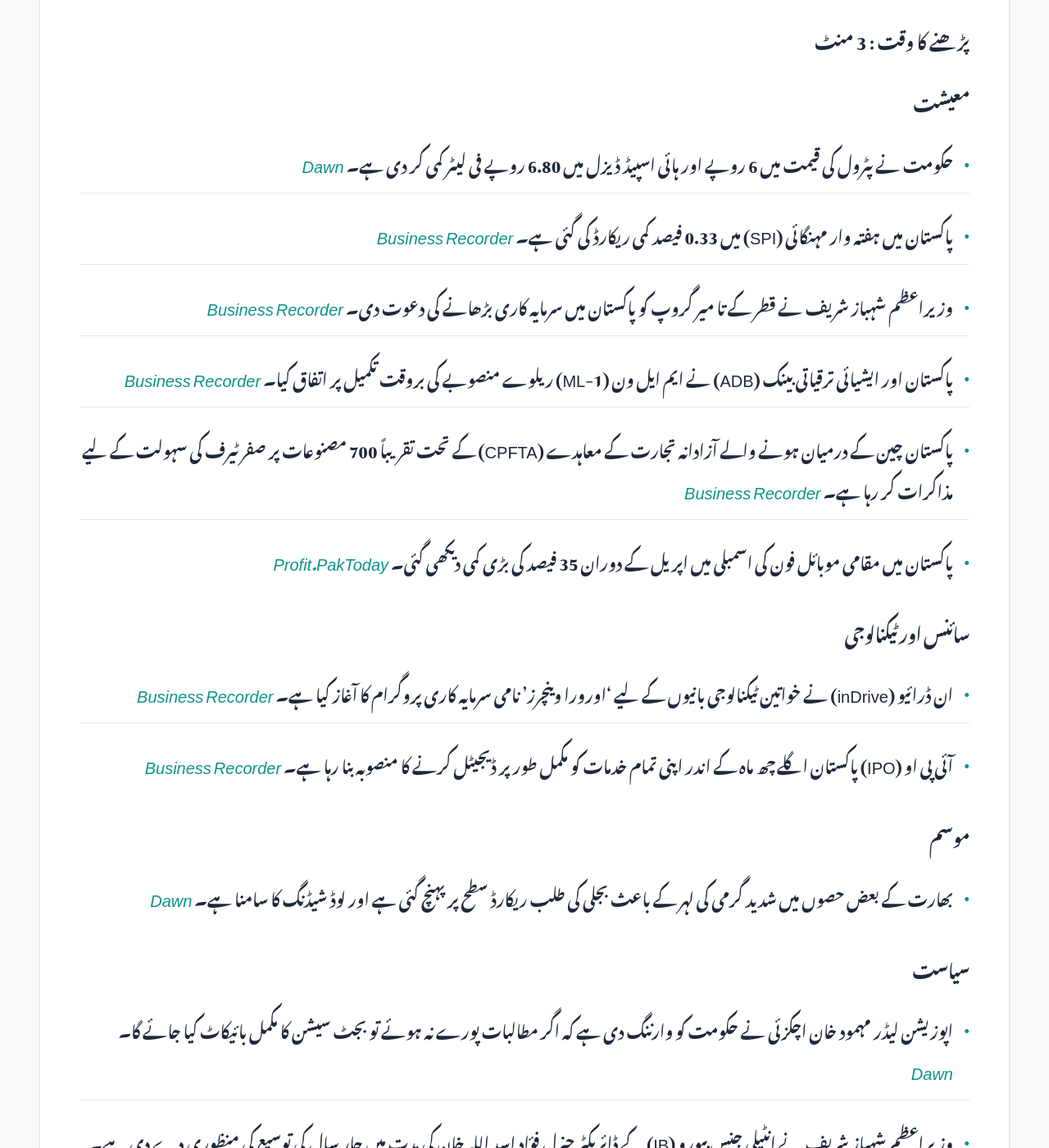
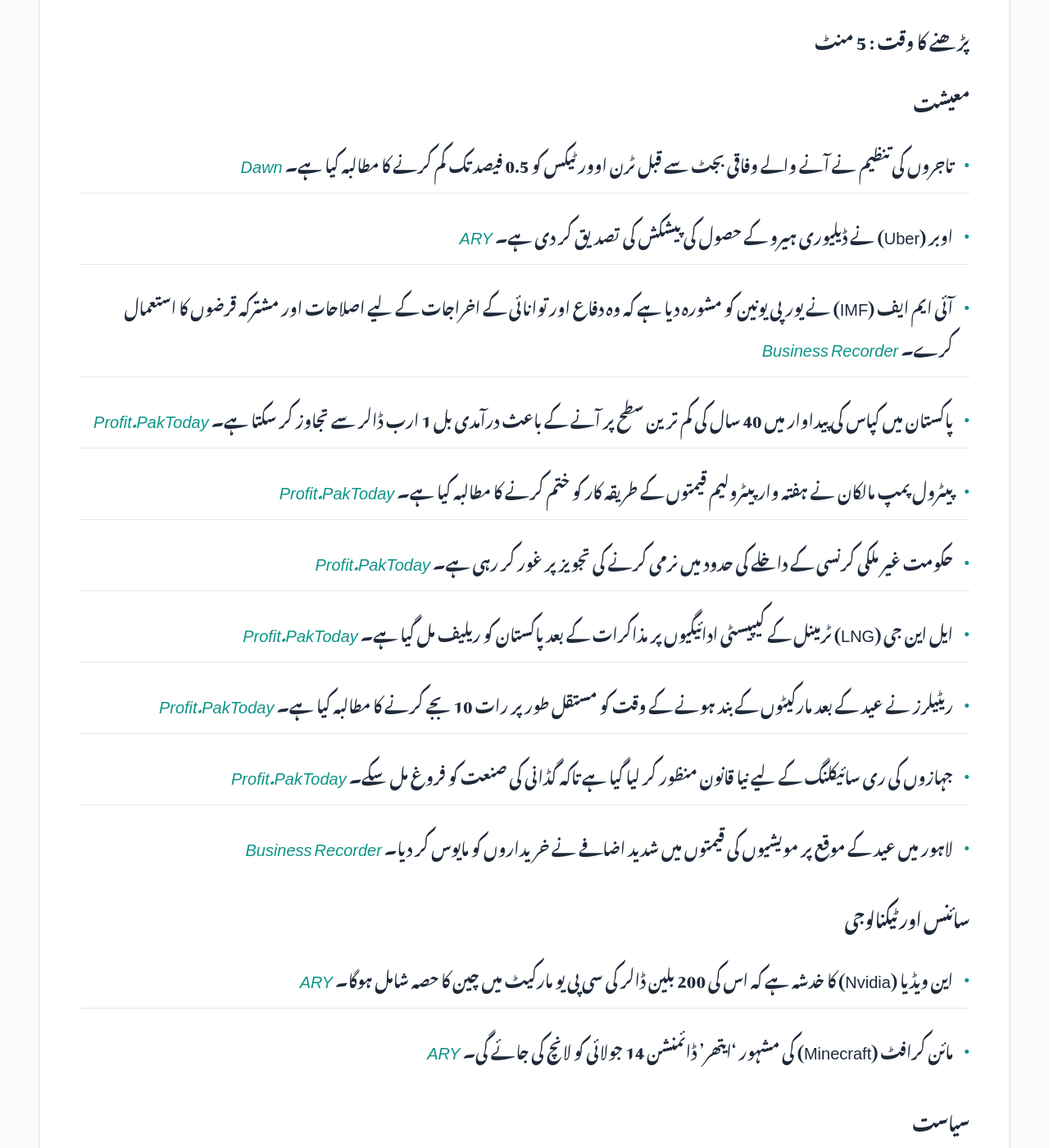
Before and after one commit to zsubzwary/news, a Jekyll site: the page built from ur/index.md, in a window 1280 px wide and 1400 px high, scrolled down 441 px. Shown: the whole window at 82% size. Built offline with Jekyll 4.4.1, drawn with Linux system fonts in a browser that asks for light colours; some web fonts are replaced; comment, search, counter and statistics services are not loaded; some of the changed text lies outside the part shown.

Commit message:
DateTime; 2026-05-24T04:11:28.446Z

```diff
--- a/ur/index.md
+++ b/ur/index.md
@@ -7,44 +7,57 @@ rtl: true
 
 پاکستان کی تازہ خبروں کا خلاصہ
 
- &lrm; 23-May-2026 09:10PKT
+ &lrm; 24-May-2026 09:11PKT
 
-پڑھنے کا وقت : 3 منٹ
+پڑھنے کا وقت : 5 منٹ
 
 ### معیشت
-- حکومت نے پٹرول کی قیمت میں 6 روپے اور ہائی اسپیڈ ڈیزل میں 6.80 روپے فی لیٹر کمی کر دی ہے۔ *[Dawn](https://www.dawn.com/news/2002321/govt-reduces-petrol-by-rs6-per-litre-high-speed-diesel-by-rs68)*
-- پاکستان میں ہفتہ وار مہنگائی (SPI) میں 0.33 فیصد کمی ریکارڈ کی گئی ہے۔ *[Business Recorder](https://www.brecorder.com/news/40422476/weekly-spi-inflation-down-033pc)*
-- وزیراعظم شہباز شریف نے قطر کے تا میر گروپ کو پاکستان میں سرمایہ کاری بڑھانے کی دعوت دی۔ *[Business Recorder](https://www.brecorder.com/news/40422482/pm-tells-qatars-taameer-group-steps-taken-to-remove-barriers-to-business-under-sifc)*
-- پاکستان اور ایشیائی ترقیاتی بینک (ADB) نے ایم ایل ون (ML-1) ریلوے منصوبے کی بروقت تکمیل پر اتفاق کیا۔ *[Business Recorder](https://www.brecorder.com/news/40422489/swift-implementation-of-main-line-1-railway-project-pakistan-adb-agree-on-timely-completion-of-documentation)*
-- پاکستان چین کے درمیان ہونے والے آزادانہ تجارت کے معاہدے (CPFTA) کے تحت تقریباً 700 مصنوعات پر صفر ٹیرف کی سہولت کے لیے مذاکرات کر رہا ہے۔ *[Business Recorder](https://www.brecorder.com/news/40422483/700-product-lines-under-the-proposed-cpfta-islamabad-seeks-unilateral-tariff-relief-from-beijing)*
-- پاکستان میں مقامی موبائل فون کی اسمبلی میں اپریل کے دوران 35 فیصد کی بڑی کمی دیکھی گئی۔ *[Profit.PakToday](https://profit.pakistantoday.com.pk/2026/05/22/local-mobile-phone-assembly-drops-35-in-april-as-demand-slows/)*
+- تاجروں کی تنظیم نے آنے والے وفاقی بجٹ سے قبل ٹرن اوور ٹیکس کو 0.5 فیصد تک کم کرنے کا مطالبہ کیا ہے۔ *[Dawn](https://www.dawn.com/news/2002563/traders-coalition-demands-turnover-tax-be-reduced-to-05pc)*
+- اوبر (Uber) نے ڈیلیوری ہیرو کے حصول کی پیشکش کی تصدیق کر دی ہے۔ *[ARY](https://arynews.tv/delivery-hero-confirms-takeover-offer-from-uber)*
+- آئی ایم ایف (IMF) نے یورپی یونین کو مشورہ دیا ہے کہ وہ دفاع اور توانائی کے اخراجات کے لیے اصلاحات اور مشترکہ قرضوں کا استعمال کرے۔ *[Business Recorder](https://www.brecorder.com/news/40422574/eu-must-reform-consolidate-use-joint-debt-to-cope-with-spending-needs-imf-says)*
+- پاکستان میں کپاس کی پیداوار میں 40 سال کی کم ترین سطح پر آنے کے باعث درآمدی بل 1 ارب ڈالر سے تجاوز کر سکتا ہے۔ *[Profit.PakToday](https://profit.pakistantoday.com.pk/2026/05/23/pakistans-cotton-import-bill-may-exceed-1-billion-as-output-falls-to-40-year-low/)*
+- پیٹرول پمپ مالکان نے ہفتہ وار پیٹرولیم قیمتوں کے طریقہ کار کو ختم کرنے کا مطالبہ کیا ہے۔ *[Profit.PakToday](https://profit.pakistantoday.com.pk/2026/05/23/fuel-dealers-ask-govt-to-scrap-weekly-price-mechanism/)*
+- حکومت غیر ملکی کرنسی کے داخلے کی حدود میں نرمی کرنے کی تجویز پر غور کر رہی ہے۔ *[Profit.PakToday](https://profit.pakistantoday.com.pk/2026/05/23/govt-reviews-proposal-to-relax-foreign-currency-inflow-limits/)*
+- ایل این جی (LNG) ٹرمینل کے کیپیسٹی ادائیگیوں پر مذاکرات کے بعد پاکستان کو ریلیف مل گیا ہے۔ *[Profit.PakToday](https://profit.pakistantoday.com.pk/2026/05/23/pakistan-secures-relief-on-lng-terminal-capacity-payments-after-negotiations-with-private-operators/)*
+- ریٹیلرز نے عید کے بعد مارکیٹوں کے بند ہونے کے وقت کو مستقل طور پر رات 10 بجے کرنے کا مطالبہ کیا ہے۔ *[Profit.PakToday](https://profit.pakistantoday.com.pk/2026/05/23/retailers-seek-permanent-10-pm-closing-time-after-eid-relaxation/)*
+- جہازوں کی ری سائیکلنگ کے لیے نیا قانون منظور کر لیا گیا ہے تاکہ گڈانی کی صنعت کو فروغ مل سکے۔ *[Profit.PakToday](https://profit.pakistantoday.com.pk/2026/05/23/pakistan-passes-ship-recycling-law-to-implement-hong-kong-convention-boost-gadani-industry/)*
+- لاہور میں عید کے موقع پر مویشیوں کی قیمتوں میں شدید اضافے نے خریداروں کو مایوس کر دیا۔ *[Business Recorder](https://www.brecorder.com/news/40422589/eid-buyers-hit-by-soaring-cattle-prices-in-lahore)*
 
 ### سائنس اور ٹیکنالوجی
-- ان ڈرائیو (inDrive) نے خواتین ٹیکنالوجی بانیوں کے لیے 'اورورا وینچرز' نامی سرمایہ کاری پروگرام کا آغاز کیا ہے۔ *[Business Recorder](https://www.brecorder.com/news/40422494/indrive-launches-aurora-ventures)*
-- آئی پی او (IPO) پاکستان اگلے چھ ماہ کے اندر اپنی تمام خدمات کو مکمل طور پر ڈیجیٹل کرنے کا منصوبہ بنا رہا ہے۔ *[Business Recorder](https://www.brecorder.com/news/40422495/ipo-pakistan-to-go-fully-digital-in-six-months)*
-
-### موسم
-- بھارت کے بعض حصوں میں شدید گرمی کی لہر کے باعث بجلی کی طلب ریکارڈ سطح پر پہنچ گئی ہے اور لوڈ شیڈنگ کا سامنا ہے۔ *[Dawn](https://www.dawn.com/news/2002287/india-battles-power-cuts-as-heatwave-boosts-electricity-demand-to-record)*
+- این ویڈیا (Nvidia) کا خدشہ ہے کہ اس کی 200 بلین ڈالر کی سی پی یو مارکیٹ میں چین کا حصہ شامل ہوگا۔ *[ARY](https://arynews.tv/nvidia-says-its-forecast-for-200-billion-cpu-market-includes-china)*
+- مائن کرافٹ (Minecraft) کی مشہور 'ایتھر' ڈائمنشن 14 جولائی کو لانچ کی جائے گی۔ *[ARY](https://arynews.tv/minecrafts-legendary-aether-dimension-comes-to-bedrock-as-aether-legends-launching-july-14)*
 
 ### سیاست
-- اپوزیشن لیڈر مہمود خان اچکزئی نے حکومت کو وارننگ دی ہے کہ اگر مطالبات پورے نہ ہوئے تو بجٹ سیشن کا مکمل بائیکاٹ کیا جائے گا۔ *[Dawn](https://www.dawn.com/news/2002438/meet-demands-or-face-budget-boycott-achakzai-tells-govt)*
-- وزیراعظم شہباز شریف نے انٹیلی جنس بیورو (IB) کے ڈائریکٹر جنرل فؤاد اسد اللہ خان کی مدت میں چار سال کی توسیع کی منظوری دے دی ہے۔ *[Dawn](https://www.dawn.com/news/2002416/pm-grants-four-year-extension-to-intelligence-bureau-chief)*
-- بلال بھٹو زرداری نے کراچی میں 39 کلومیٹر طویل شاہراہِ بھٹو ایکسپریس وے کا افتتاح کیا۔ *[Dawn](https://www.dawn.com/news/2002279/ppp-chairman-bilawal-bhutto-inaugurates-39km-long-shahrah-i-bhutto-linking-qayyumabad-to-m9-motorway)*
+- وزیر اعظم شہباز شریف کا چار روزہ سرکاری دورہ چین کا آغاز ہو گیا ہے۔ *[Dawn](https://www.dawn.com/news/2002474/pm-shehbaz-lands-in-hangzhou-kicking-off-4-day-china-visit)*
+- پی ٹی آئی (PTI) نے ملک گیر مظاہروں پر حکومتی کریک ڈاؤن کی سخت مذمت کی ہے۔ *[Dawn](https://www.dawn.com/news/2002660/pti-denounces-crackdown-on-nationwide-protest)*
+- پاکستان نے اقوام متحدہ میں یوکرین جنگ کے خاتمے کے لیے فوری جنگ بندی کا مطالبہ کیا ہے۔ *[Dawn](https://www.dawn.com/news/2002643/civilians-must-not-be-attacked-anywhere-pakistan-tells-unsc)*
+- پنجاب میں زرعی ٹیکس میں اضافے کے خلاف قانونی چیلنج دائر کیا گیا ہے۔ *[Business Recorder](https://www.brecorder.com/news/40422591/jap-approaches-lhc-against-increase-in-agricultural-tax-in-punjab)*
 
 ### قومی
-- سندھ حکومت نے وفاق کے برعکس عید الاضحیٰ کی چار چھٹیاں دینے کا اعلان کیا ہے۔ *[Dawn](https://www.dawn.com/news/2002350/unlike-centre-sindh-announces-four-eid-holidays)*
-- این سی سی آئی اے (NCCIA) نے سرکاری افسران کا حساس ڈیٹا غیر ملکی اداروں کو بیچنے والے گروہ کے چار ارکان کو گرفتار کر لیا ہے۔ *[Dawn](https://www.dawn.com/news/2002298/nccia-uncovers-gang-selling-data-of-govt-officials-to-foreign-entities-four-arrested)*
-- پاکستان اور ترکیہ کی فضائی افواج کے درمیان دفاعی اور خلائی ٹیکنالوجی میں تعاون بڑھانے پر اتفاق ہوا۔ *[Dawn](https://www.dawn.com/news/2002276/pakistan-turkiye-air-forces-reaffirm-growing-strategic-convergence-in-defence-sector-ispr)*
+- بنوں میں پولیس اور دہشت گردوں کے درمیان جھڑپ میں 25 دہشت گرد ہلاک ہو گئے۔ *[Dawn](https://www.dawn.com/news/2002648/25-terrorists-killed-in-bannu-clash)*
+- سپریم کورٹ نے متعدد قتل کے مقدمات میں مسلسل عمر قید کی سزا کو برقرار رکھا ہے۔ *[Dawn](https://www.dawn.com/news/2002649/sc-upholds-consecutive-life-terms-in-multiple-murder-cases)*
+- پنجاب سی ٹی ڈی نے صوبہ بھر میں آپریشن کے دوران 13 مشتبہ دہشت گرد گرفتار کر لیے ہیں۔ *[Dawn](https://www.dawn.com/news/2002529/punjab-ctd-arrests-13-suspected-terrorists-in-province-wide-crackdown)*
+- ایف آئی اے نے جعلی پاکستانی شناختی کارڈ بنانے کے الزام میں 14 افغان شہریوں کو گرفتار کر لیا ہے۔ *[Business Recorder](https://www.brecorder.com/news/40422585/fia-arrests-14-afghans-for-making-fake-pak-cnics)*
+- منگلا ڈیم کے متاثرین کو معاوضہ دینے میں تاخیر سے احتجاج کا خطرہ پیدا ہو گیا ہے۔ *[Profit.PakToday](https://profit.pakistantoday.com.pk/2026/05/23/defence-ministry-warns-delays-in-mangla-dam-compensation-could-trigger-protests/)*
+- مختلف صوبوں میں عید کے موقع پر چھٹیوں کا اعلان کر دیا گیا ہے۔ *[Dawn](https://www.dawn.com/news/2002519/kp-announces-four-eid-holidays-from-may-26-to-29)*
 
 ### بین الاقوامی
-- ایران اور امریکہ کے درمیان تناؤ کم کرنے کے لیے پاکستان اور قطر ثالثی کی کوششیں کر رہے ہیں۔ *[Dawn](https://www.dawn.com/news/2002441/big-guns-descend-on-tehran-as-talks-enter-decisive-phase)*
-- ایران کے اسٹریٹ آف ہرمز پر کنٹرول کے دعوے کی وجہ سے ہزاروں ملاح اور جہاز پھنسے ہوئے ہیں۔ *[Dawn](https://www.dawn.com/news/2002422/hormuz-closure-piles-misery-on-stranded-sailors)*
-- امریکی محکمہ شہریت اور امیگریشن (USCIS) نے گرین کارڈ کے حصول کے لیے نئی سخت پالیسی کا اعلان کیا ہے۔ *[Dawn](https://www.dawn.com/news/2002398/green-card-seekers-must-leave-us-first)*
-- امریکی صدر ڈونلڈ ٹرمپ کی اعلیٰ انٹیلی جنس افسر تالسی گیبارڈ نے استعفیٰ دے دیا ہے۔ *[Dawn](https://www.dawn.com/news/2002318/tulsi-gabbard-resigns-as-trumps-top-us-intelligence-official)*
+- امریکہ اور ایران کے درمیان امن معاہدے کے حوالے سے اہم پیش رفت کے آثار مل رہے ہیں۔ *[Dawn](https://www.dawn.com/news/2002652/us-iran-deal-in-sight-as-cdf-wraps-up-trip)*
+- فرانس نے اسرائیلی وزیر سلامتی ایتامر بن گویر کے ملک میں داخلے پر پابندی لگا دی ہے۔ *[Dawn](https://www.dawn.com/news/2002539/france-bans-israeli-security-minister-ben-gvir-from-country)*
+- چین کی ایک کوئلے کی کان میں دھماکے کے نتیجے میں کم از کم 82 سے 90 افراد ہلاک ہو گئے۔ *[Dawn](https://www.dawn.com/news/2002487/china-coal-mine-blast-kills-at-least-90-more-missing)*
+- مشرق وسطیٰ کی جنگ کے باوجود حج کے لیے سال گزشتہ سال کے مقابلے میں زیادہ حاجی سعودی عرب پہنچ چکے ہیں۔ *[Dawn](https://www.dawn.com/news/2002531/haj-pilgrim-numbers-surpass-2025-arrivals-despite-middle-east-war)*
+- امریکی وزیر خارجہ مارکو روبیو نے بھارتی وزیر اعظم نریندر مودی کو واشنگٹن آنے کی دعوت دی ہے۔ *[Dawn](https://www.dawn.com/news/2002483/rubio-meets-modi-renewing-ties-with-india-after-us-china-summit)*
+- بحیرہ روم میں امدادی قافلے کے دوران حراست میں لیے گئے انسانی ہمدردی کے کارکن سعد ادھی کراچی پہنچ گئے۔ *[Dawn](https://www.dawn.com/news/2002537/saad-edhi-arrives-in-karachi-after-release-from-illegal-israeli-detention)*
+- امریکی فوجی مہم کے دوران امریکہ کے 42 طیارے نقصان کا شکار ہوئے ہیں۔ *[Dawn](https://www.dawn.com/news/2002532/congressional-report-details-losses-of-42-us-aircraft-in-iran-campaign)*
+
+### کھیل
+- مراکش کے بادشاہ نے سینگال کے فٹ بال فینز کو ہولی گانلی کے الزامات سے رہا کر دیا۔ *[ARY](https://arynews.tv/moroccos-king-pardons-senegal-fans-convicted-on-hooliganism-charges)*
 
 ### صحت
-- معروف ماہر امراضِ چشمگیر ڈاکٹر نسیم صلاح الدین انتقال کر گئیں۔ *[Dawn](https://www.dawn.com/news/2002313/renowned-infectious-diseases-expert-dr-naseem-salahuddin-passes-away)*
-- عالمی ادارہ صحت کے مطابق جمہوریہ کانگو میں ایبولا کے پھیلاؤ کا خطرہ انتہائی بلند ہو گیا ہے۔ *[Dawn](https://www.dawn.com/news/2002301/ebola-risk-now-at-highest-level-in-dr-congo-says-who)*
+- ایبولہ کے پھیلاؤ کے پیش نظر پاکستان نے ایئرپورٹس پر اسکریننگ کے اقدامات سخت کر دیے ہیں۔ *[Dawn](https://www.dawn.com/news/2002647/govt-toughens-airport-screening-amid-ebola-outbreak)*
+- بنگلہ دیش میں خسرہ کے پھیلاؤ سے 500 سے زائد بچوں کی موت واقع ہو گئی ہے۔ *[Business Recorder](https://www.brecorder.com/news/40422577/measles-outbreak-kills-more-than-500-children-in-bangladesh)*
+- عالمی ادارہ صحت نے سگریٹ پر فیڈرل ایکسائز ڈیوٹی میں اضافے کی سفارش کی ہے۔ *[Business Recorder](https://www.brecorder.com/news/40422590/fed-on-cigarettes-who-suggests-upward-adjustment)*
 
 ### دیگر
-- پاکستان میں موسمیاتی تبدیلیوں کے عالمی اثرات اور موسمیاتی انصاف (Climate Justice) کی ضرورت پر بحث کی گئی۔ *[Dawn](https://www.dawn.com/news/2002455/climate-justice-at-home)*
+- گلوکارہ ٹیلر سویفٹ اور ٹریوس کیلس نیویارک میں دیکھے گئے۔ *[ARY](https://arynews.tv/taylor-swift-and-travis-kelce-step-out-for-chic-nyc-date-night-days-before-2026-amas)*
+- اداکار ब्रैڈ پٹ نے اپنی طلاق کے حوالے سے اظہار خیال کیا ہے۔ *[ARY](https://arynews.tv/brad-pitt-calls-finalized-divorce-from-angelina-jolie-not-that-major-says-hes-focused-on-moving-forward)*
```
